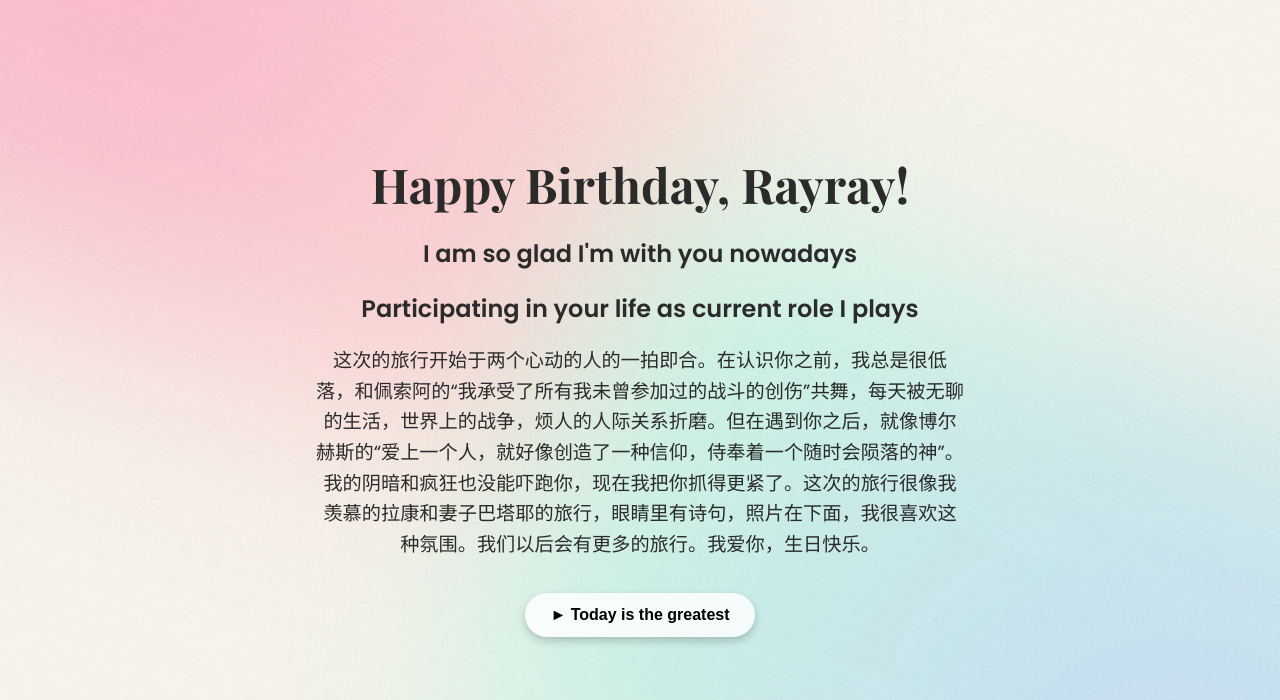
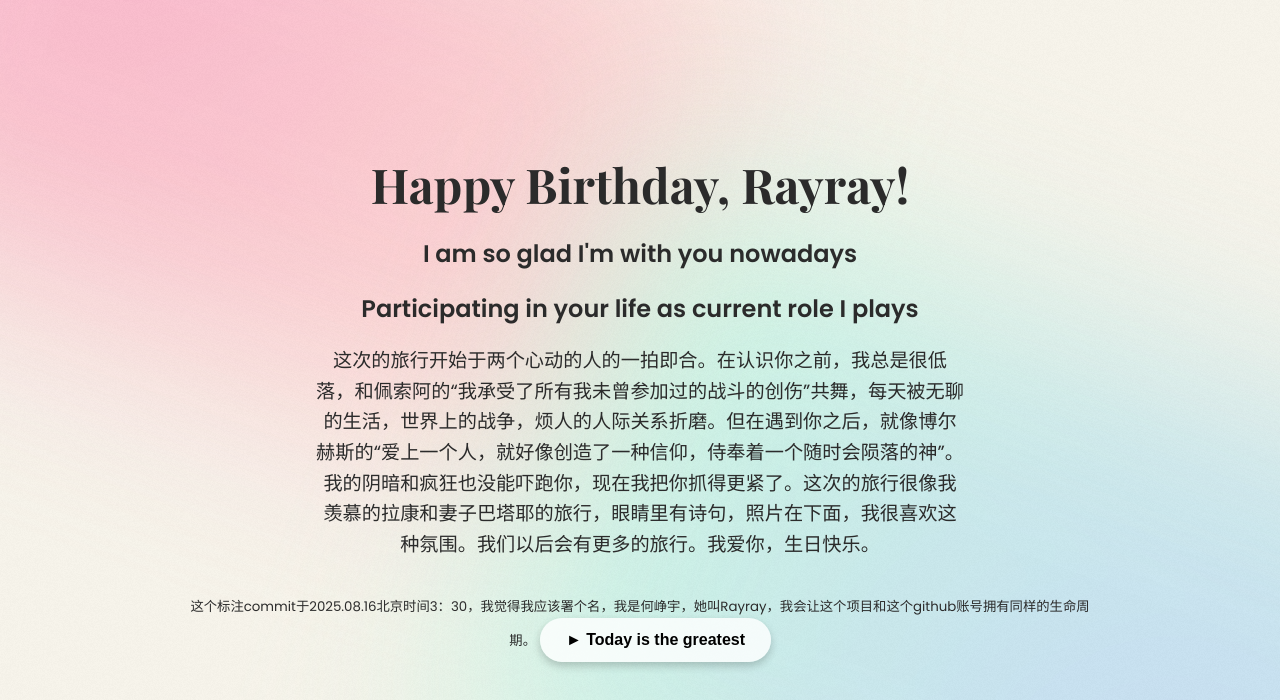
Before and after one commit to Err0rzzzz/Rayray-birthday, a plain HTML site: page index.html in a window 1280 px wide. Shown: the top 700 px of the page. Drawn offline with nearby package versions, Linux system fonts and the light colour scheme.

Commit message:
Update index.html

```diff
--- a/index.html
+++ b/index.html
@@ -18,6 +18,7 @@
     <h2>I am so glad I'm with you nowadays</h2>
     <h2>Participating in your life as current role I plays</h2>
     <p>这次的旅行开始于两个心动的人的一拍即合。在认识你之前，我总是很低落，和佩索阿的“我承受了所有我未曾参加过的战斗的创伤”共舞，每天被无聊的生活，世界上的战争，烦人的人际关系折磨。但在遇到你之后，就像博尔赫斯的“爱上一个人，就好像创造了一种信仰，侍奉着一个随时会陨落的神”。我的阴暗和疯狂也没能吓跑你，现在我把你抓得更紧了。这次的旅行很像我羡慕的拉康和妻子巴塔耶的旅行，眼睛里有诗句，照片在下面，我很喜欢这种氛围。我们以后会有更多的旅行。我爱你，生日快乐。</p>
+    <small>这个标注commit于2025.08.16北京时间3：30，我觉得我应该署个名，我是何峥宇，她叫Rayray，我会让这个项目和这个github账号拥有同样的生命周期。</small>
     <button id="play-button">&#9658; Today is the greatest</button>
   </header>
 
```
